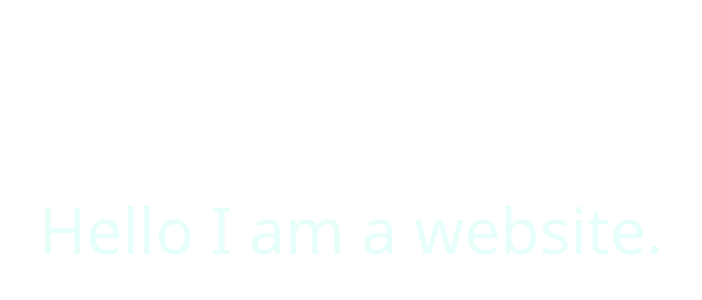
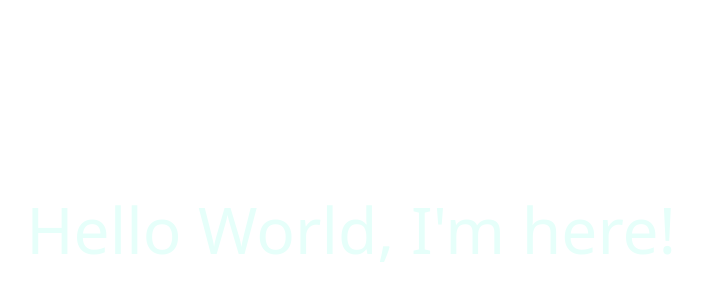
Before and after one commit to matthcarson01/beginner-tailwind-site, a website built with Parcel: page src/index.html in a window 1280 px wide. Shown: the part 170-470 px from the top of the page, without its empty margins (289-991 px from the left). Built offline with nearby package versions, Linux system fonts and the light colour scheme.

Commit message:
Changed text

```diff
--- a/src/index.html
+++ b/src/index.html
@@ -6,7 +6,7 @@
     <title>Beginner Tailwind</title>
 </head>
 <body class="flex items-center justify-center text-6xl bg-team-400 text-teal-100 min-h-screen">
-    <h1 class="">Hello I am a website.</h1>
+    <h1 class="">Hello World, I'm here!</h1>
     <script src="index.js"></script>
 </body>
 </html>
```
